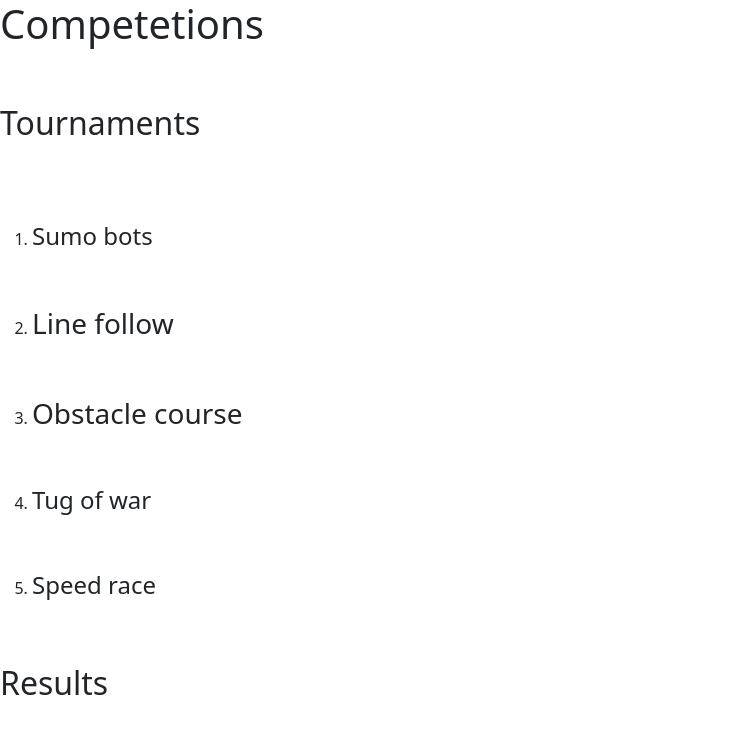
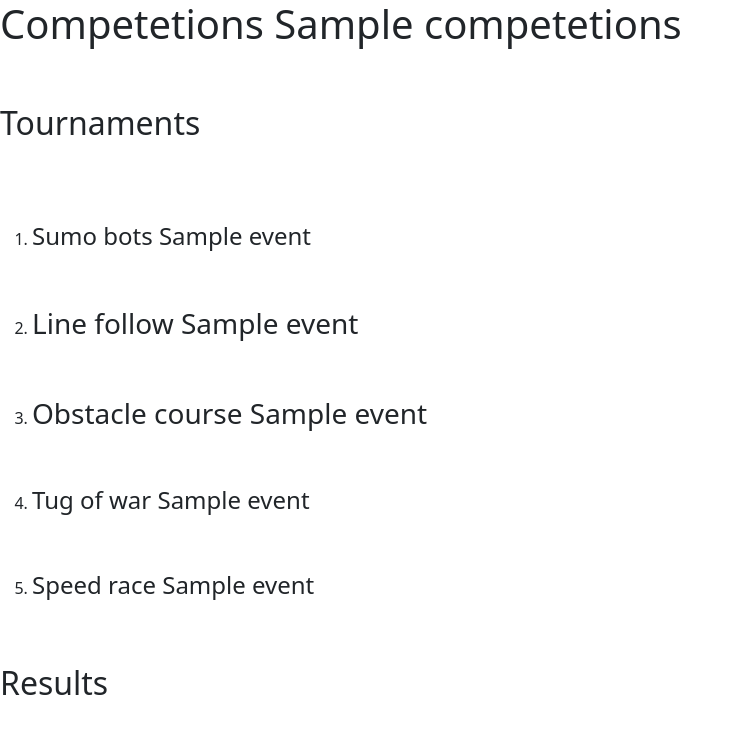
Before and after one commit to CompServer/CompServer, a Django app: template competitions/templates/competitions/comp.html in a window 1280 px wide. Shown: the top 734 px of the page, without its empty margins (0-743 px from the left). Run offline with Django 4.2, Linux system fonts and the light colour scheme; tables that the repository leaves empty hold one stand-in row (values such as "Sample post"); the template is opened without the code that fills it: values that come from a table or form of the project are taken from there, most other values are stand-ins (such as "Sample title", 1, 10 or a date in 2020).

Commit message:
connecting code

```diff
--- a/competitions/templates/competitions/comp.html
+++ b/competitions/templates/competitions/comp.html
@@ -8,7 +8,7 @@
     <title>comps</title>
 </head>
 <body>
-    <h1>Competetions</h1>
+    <h1>Competetions {{ mymember.competetions }}</h1>
 
     <br>
     <br>
@@ -19,19 +19,19 @@
     <br>
 
    <ol>
-    <li><h4>Sumo bots</h4></li>
+    <li><h4>Sumo bots {{ event.name }}</h4></li>
     <br>
     <br>
-    <li><h3>Line follow</h4></li>
+    <li><h3>Line follow {{ event.name }}</h4></li>
     <br>
     <br>
-    <li><h3>Obstacle course</h4></li>
+    <li><h3>Obstacle course {{ event.name }}</h4></li>
     <br>
     <br>
-    <li><h4>Tug of war</h4></li>
+    <li><h4>Tug of war {{ event.name }}</h4></li>
     <br>
     <br>
-   <li><h4>Speed race</h4></li>
+   <li><h4>Speed race {{ event.name }}</h4></li>
    </ol>
 
    <br>
```
Also changed, not shown: competitions/templates/comp.css (added).
